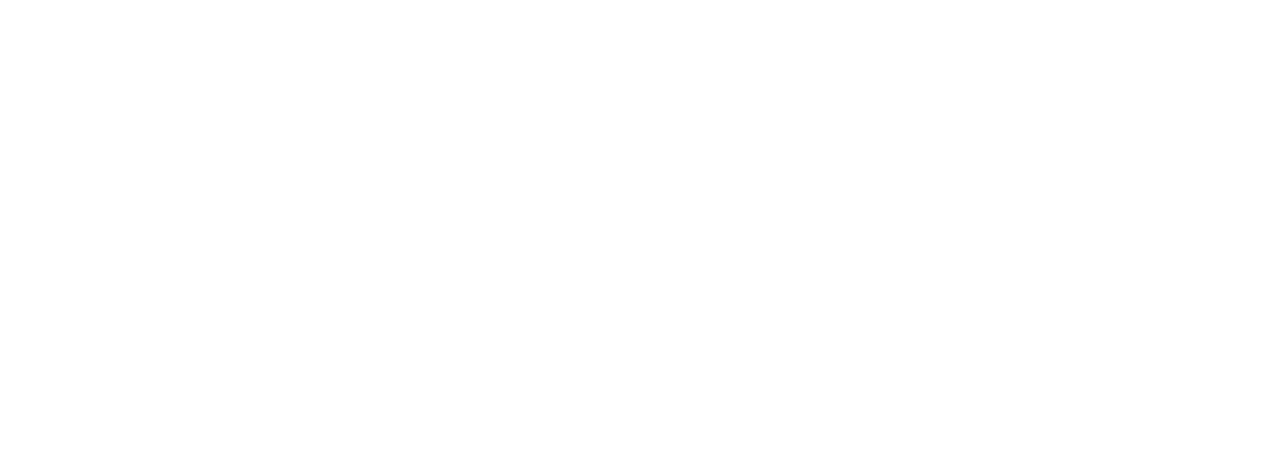
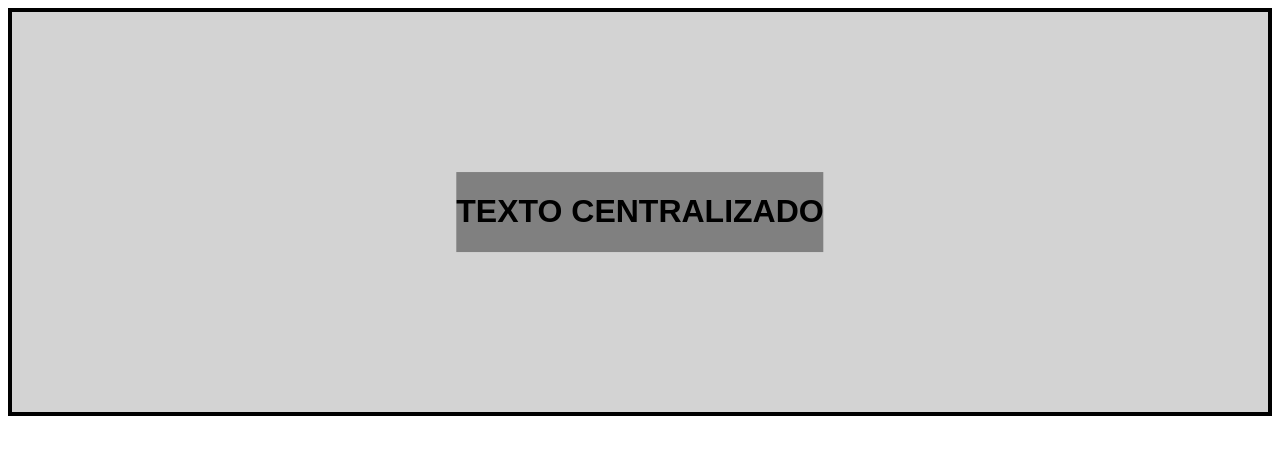
Before and after one commit to joao-perandin/html-css, a plain HTML site: page estudos/ex023/centralizardiv.html in a window 1280 px wide. Drawn offline with Linux system fonts and the light colour scheme.

Commit message:
estudo para centralizar completamente uma div

```diff
--- a/estudos/centralizardiv.html
+++ b/estudos/ex023/centralizardiv.html
@@ -10,7 +10,6 @@
         }
 
         h1 {
-            /*font-variant: small-caps;*/
             text-transform: uppercase;
         }
 
@@ -30,3 +29,15 @@
             transform: translate(-50%, -50%);
 
         }
+    </style>
+    </head>
+    <body>
+        <div class="container">
+            <div class="content">
+                <h1>
+                    Texto Centralizado
+                </h1>
+            </div>
+        </div>
+    </body>
+    </html>
```
